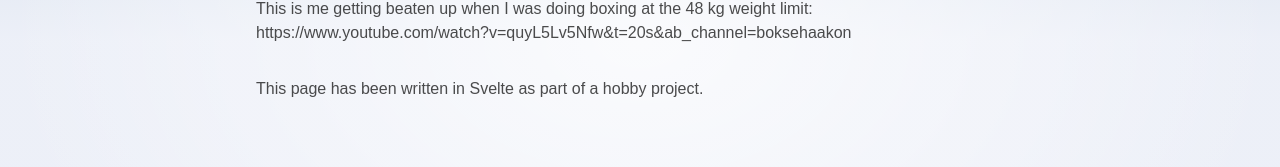
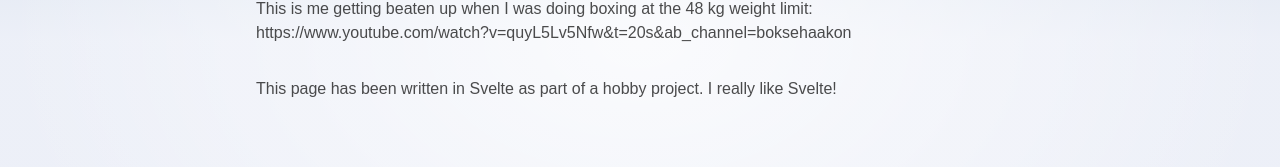
Before and after one commit to hakver29/webpage-svelte, a SvelteKit app: page / in a window 1280 px wide. Shown: the part 358-525 px from the top of the page. Built offline with nearby package versions, Linux system fonts and the light colour scheme.

Commit message:
add extra text

```diff
--- a/src/routes/+page.svelte
+++ b/src/routes/+page.svelte
@@ -15,6 +15,6 @@
 	</p>
 
 	<p>
-		This page has been written in Svelte as part of a hobby project.
+		This page has been written in Svelte as part of a hobby project. I really like Svelte!
 	</p>
 </div>
```
